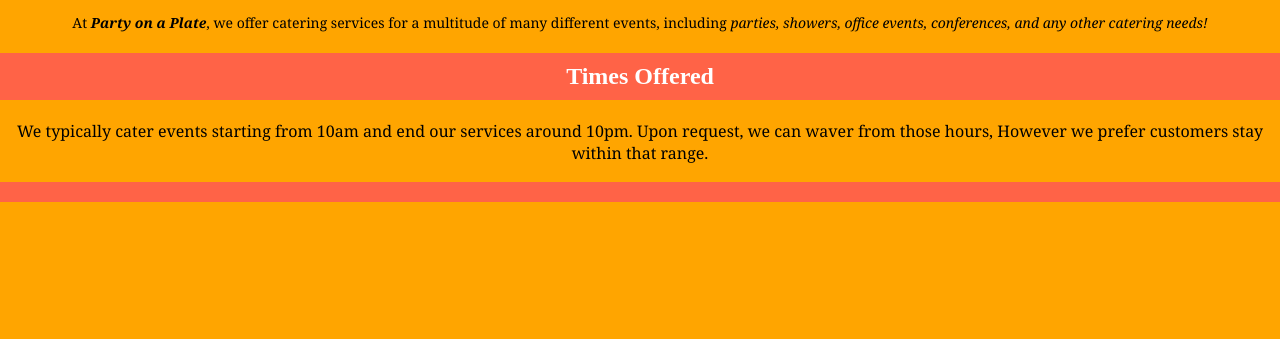
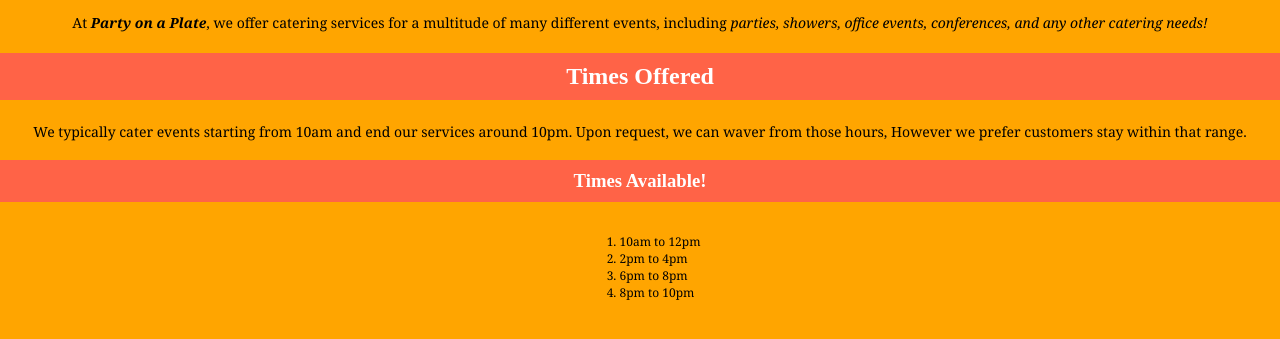
Before and after one commit to pranjal-bahri/TeamA-Project1, a plain HTML site: page Services offered.html in a window 1280 px wide. Shown: the part 89-428 px from the top of the page. Drawn offline with Linux system fonts and the light colour scheme.

Commit message:
Update Services offered.html

```diff
--- a/Services offered.html
+++ b/Services offered.html
@@ -14,9 +14,19 @@
 <h2 style="font-family:Chanburi; background-color:tomato; color:white; display: block; padding:10px 20px;">
   Times Offered
 </h2>
-<p2 style="font-family:Georgia; font-size: 14px:">
+<p2 style="font-family:Georgia; font-size: 14px;">
   We typically cater events starting from 10am and end our services around 10pm. Upon request, we can waver from those hours, However we prefer customers stay within that range.
 </p2>
-      <h3 style="font-family:Chanburi; background-color:tomato; color:white; display: incline-block; padding: 10px 20px;">
+      <h3 style="font-family:Chanburi; background-color:tomato; color:white; display: incline-block; padding: 10px 20px;">Times Available!</h3>
+    <ol style="font-size:12px; text-align:left; display:inline-block;">
+      <li>10am to 12pm</li>
+      <li>2pm to 4pm</li>
+      <li>6pm to 8pm</li>
+      <li>8pm to 10pm</li>
+    </ol>
+      <p3>
+
+      </p3>
+
 
 </center>
```
